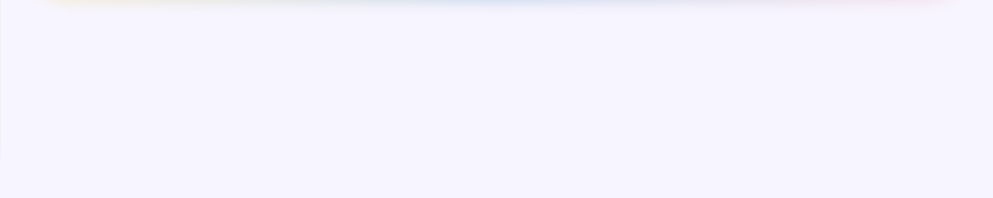
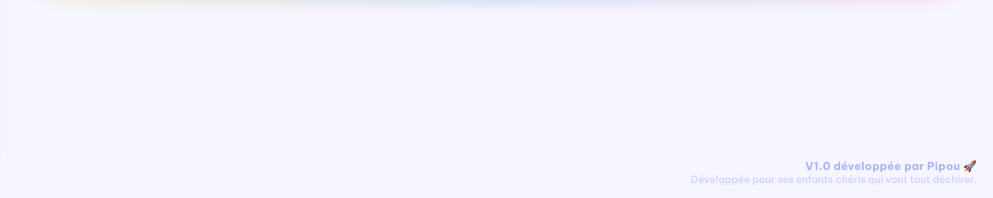
Before and after one commit to theobaldcharlie83-hue/quiz_generator, a Flask app: page / in a window 1280 px wide. Shown: the part 602-800 px from the top of the page, without its empty margins (287-1280 px from the left). Run offline with Flask 3, Linux system fonts and the light colour scheme; data that the repository does not hold is empty; some libraries are stand-ins or nearby versions.

Commit message:
v1.0 - Signature Pipou et numero de version affiches

```diff
--- a/templates/index.html
+++ b/templates/index.html
@@ -293,6 +293,16 @@
     </div>
 </footer>
 
+<!-- Signature & Version -->
+<div class="fixed bottom-3 right-4 z-40 text-right pointer-events-none select-none">
+    <p class="text-[11px] font-black text-indigo-300 tracking-wide leading-tight">
+        V1.0 développée par Pipou 🚀
+    </p>
+    <p class="text-[10px] font-medium text-indigo-200 leading-tight">
+        Développée pour ses enfants chéris qui vont tout déchirer.
+    </p>
+</div>
+
 <script src="/static/js/main.js"></script>
 </body>
 </html>
```
